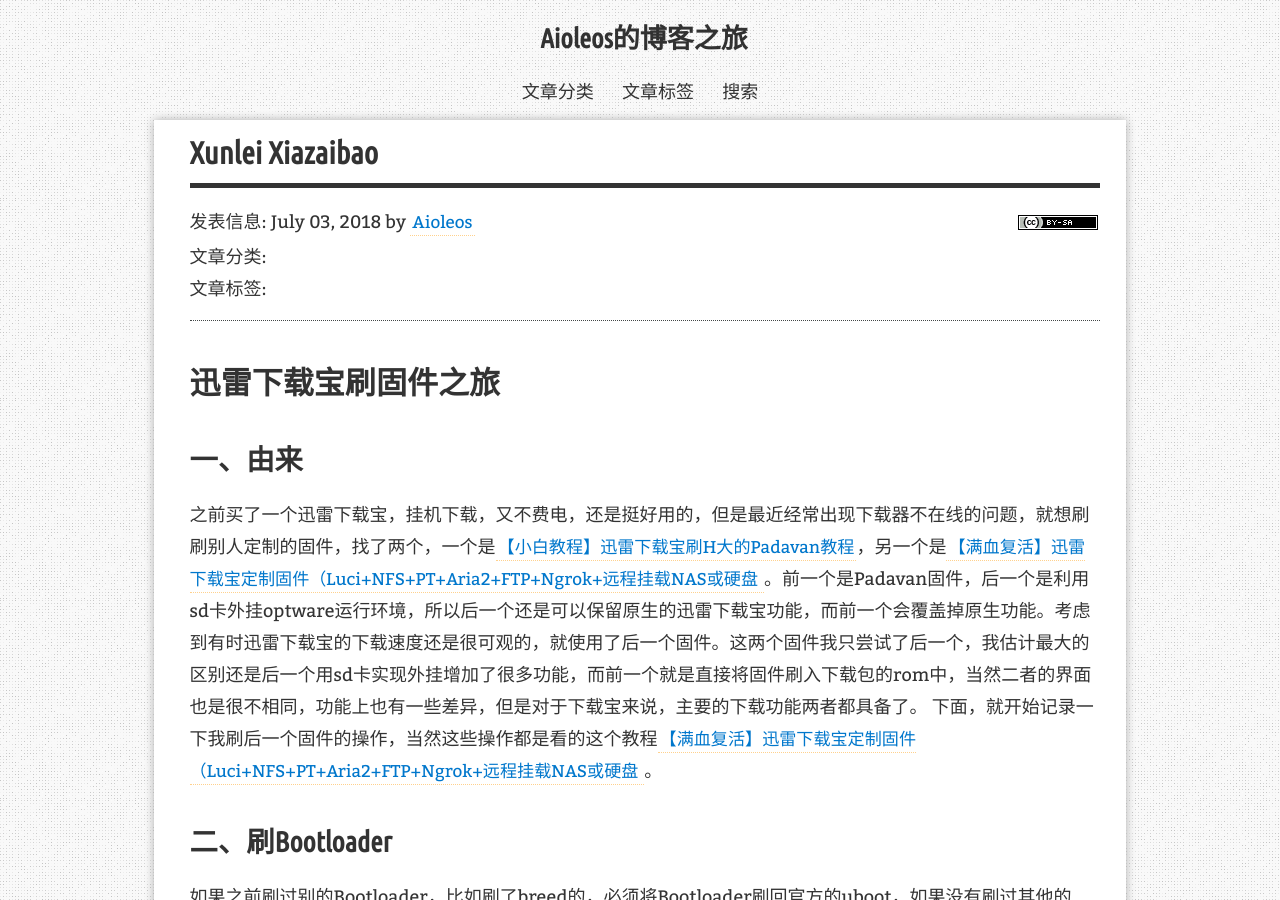
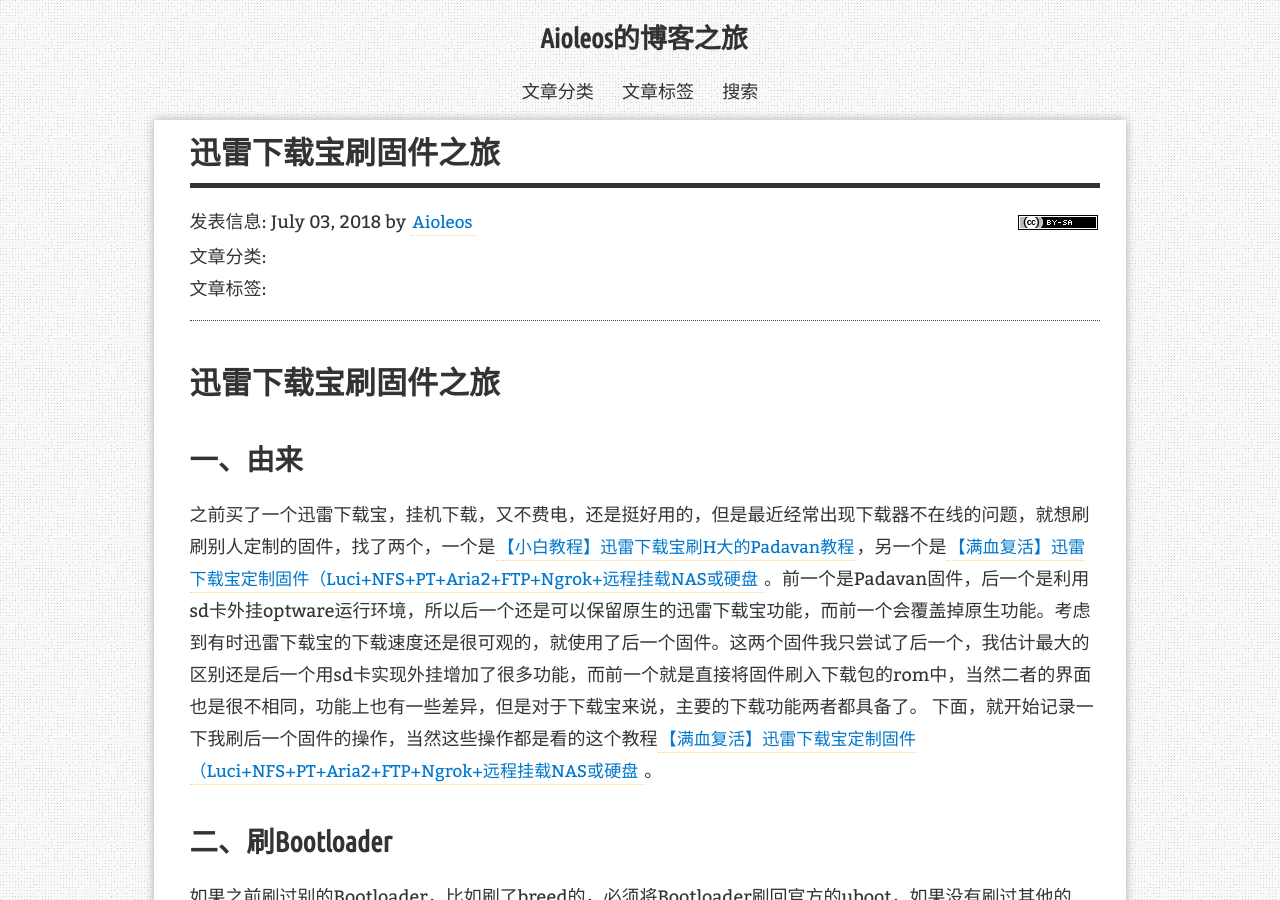
Before and after one commit to Aioleos/Aioleos.github.io, a Jekyll site: the page built from _posts/2018-7-3-xunlei-xiazaibao.markdown, in a window 1280 px wide and 900 px high. Built offline with Jekyll 4.4.1, drawn with Linux system fonts in a browser that asks for light colours; our own code applies the rules of GitHub Pages for plain Markdown files; comment, search, counter and statistics services are not loaded.

Commit message:
Update 2018-7-3-xunlei-xiazaibao.markdown

```diff
--- a/_posts/2018-7-3-xunlei-xiazaibao.markdown
+++ b/_posts/2018-7-3-xunlei-xiazaibao.markdown
@@ -1,3 +1,8 @@
+---
+layout: post
+title:  "迅雷下载宝刷固件之旅"
+---
+
 # 迅雷下载宝刷固件之旅
 
 ## 一、由来
```
